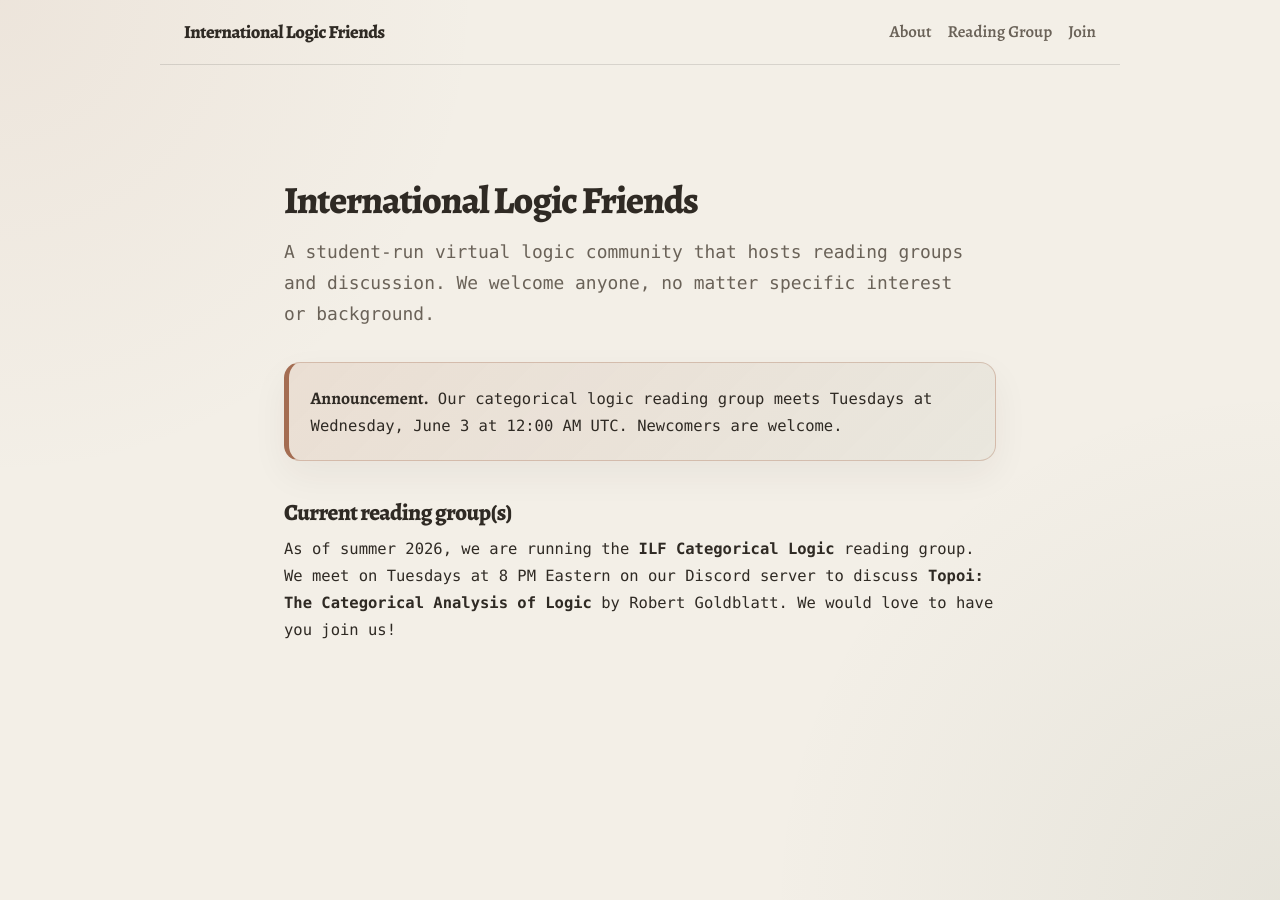
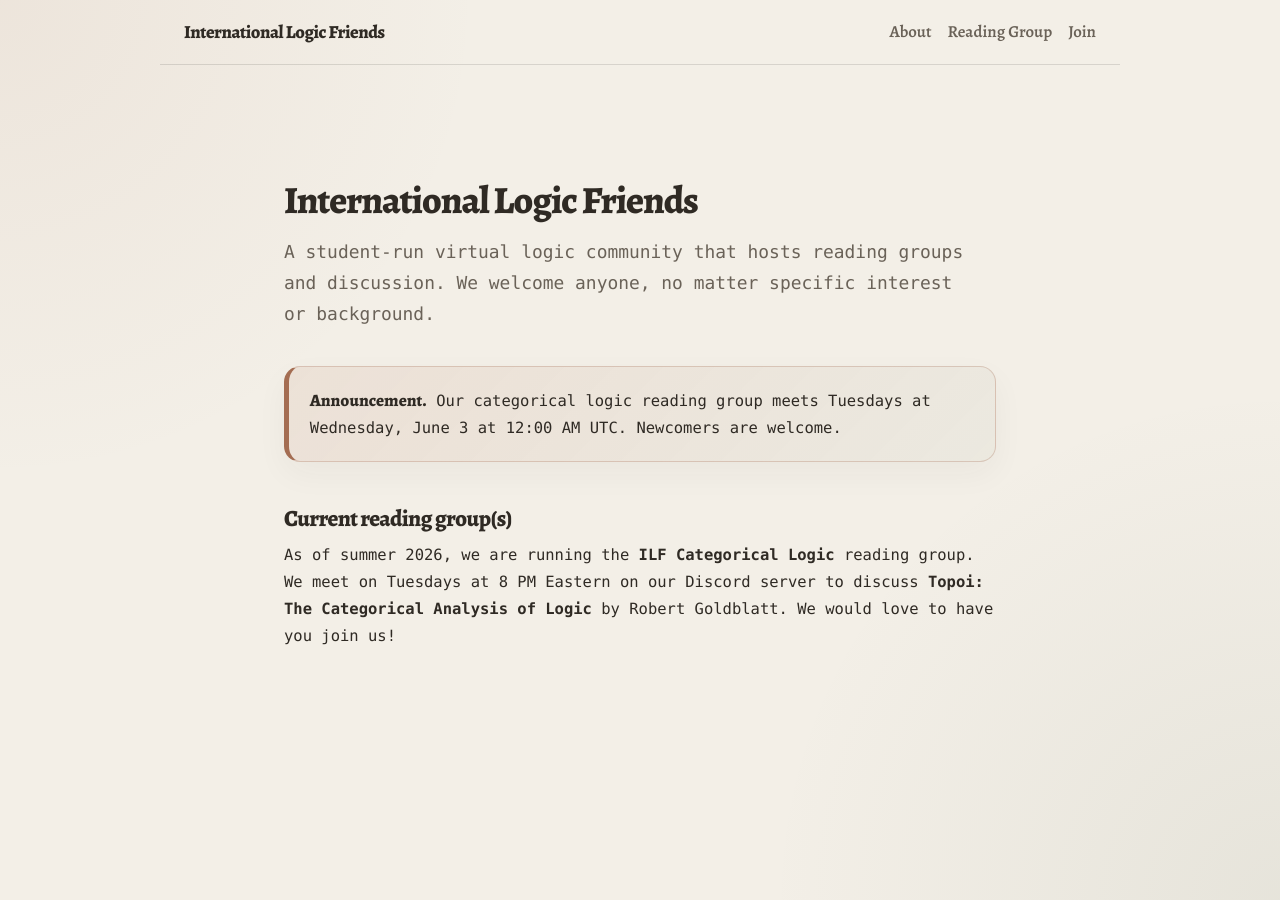
Before and after one commit to international-logic-friends/international-logic-friends.github.io, a Jekyll site: the page built from index.md, in a window 1280 px wide. Built offline with Jekyll 4.4.1, drawn with Linux system fonts in a browser that asks for light colours; some web fonts are replaced.

Commit message:
announcement block update

```diff
--- a/assets/css/style.scss
+++ b/assets/css/style.scss
@@ -334,30 +334,31 @@ p + h3,
   margin-top: 2.6rem;
 }
 
-/* Announcement box */
+/* Announcement / notice box */
 
 .announcement {
   background:
     linear-gradient(
       135deg,
-      rgba(164, 109, 82, 0.16),
-      rgba(82, 98, 75, 0.09)
+      rgba(164, 109, 82, 0.14),
+      rgba(82, 98, 75, 0.08)
     ),
     var(--surface);
-  border: 1px solid rgba(164, 109, 82, 0.32);
+  border: 1px solid rgba(164, 109, 82, 0.28);
   border-left: 5px solid var(--accent);
   border-radius: var(--radius);
-  padding: 1.25rem 1.35rem;
-  margin: 2rem 0;
-  box-shadow: 0 14px 36px rgba(47, 42, 36, 0.055);
+  padding: 1.15rem 1.3rem;
+  margin: 2.25rem 0 2.75rem;
+  box-shadow: 0 12px 32px rgba(47, 42, 36, 0.045);
 }
 
-.announcement p:last-child {
+.announcement p {
   margin-bottom: 0;
 }
 
 .announcement strong:first-child {
   font-family: var(--serif);
-  font-size: 1.1rem;
+  font-size: 1.08rem;
+  font-weight: 800;
   color: var(--text);
 }
```
